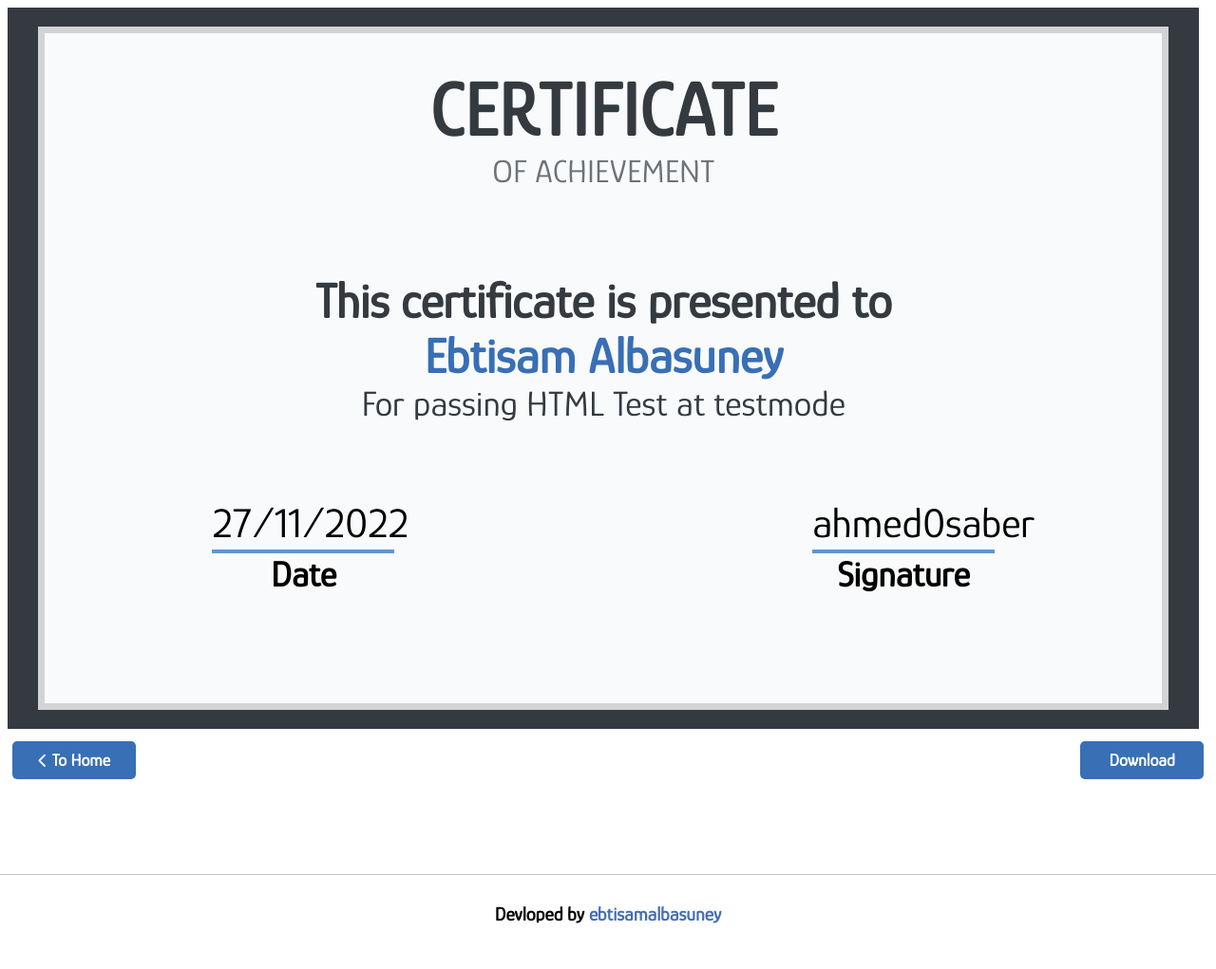
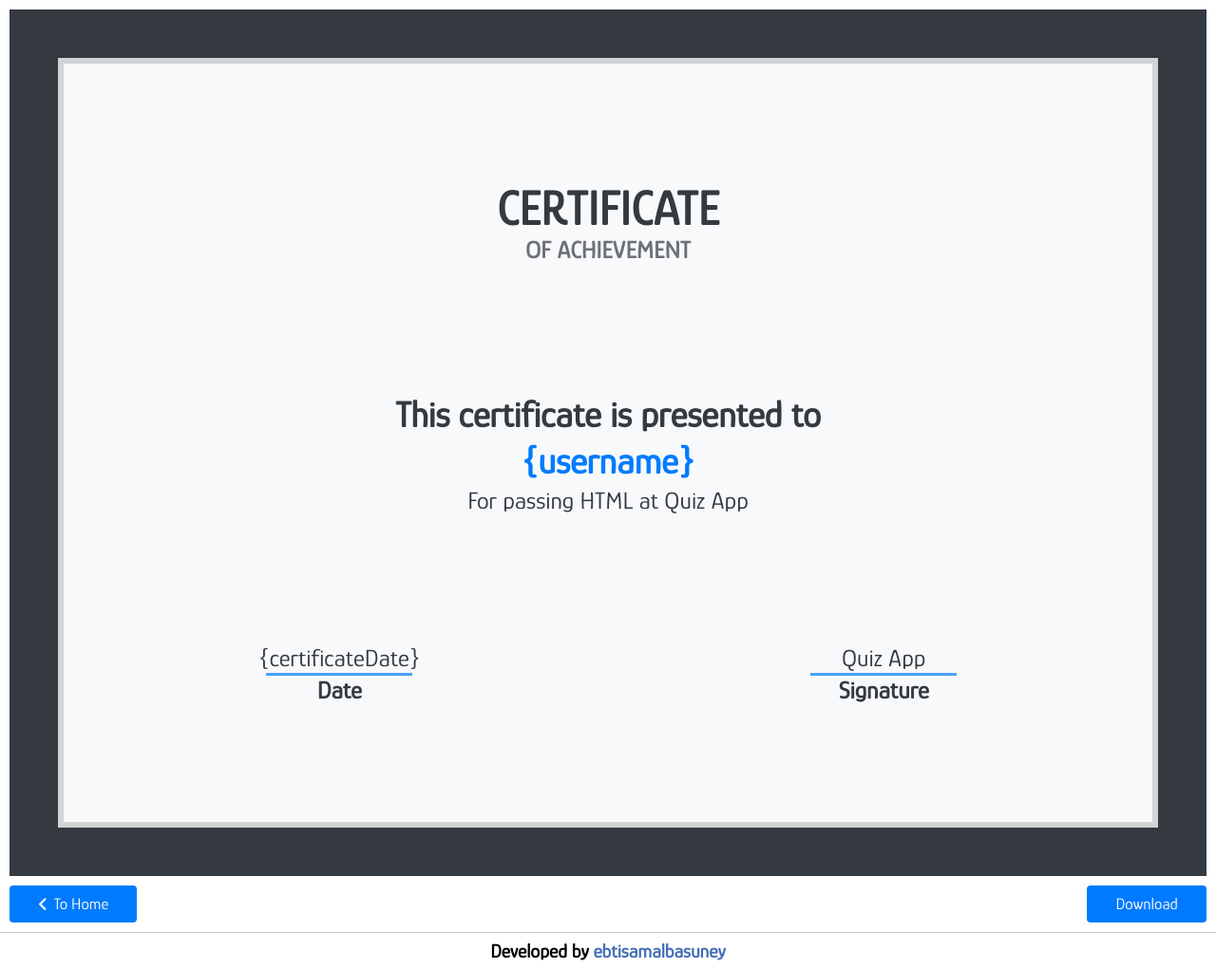
Before and after one commit to ahmed0saber/quiz-app-t3, a plain HTML site: page get-certificate/index.html in a window 1280 px wide. Shown: the whole page at 95% size. Drawn offline with Linux system fonts and the light colour scheme; a script that the page names is missing.

Commit message:
modify get certificate

```diff
--- a/assets/styles/getcertificate.css
+++ b/assets/styles/getcertificate.css
@@ -1,4 +1,4 @@
-* {
+/* * {
     margin: 0;
     padding: 0;
     box-sizing: border-box;
@@ -267,4 +267,137 @@
         font-weight: bold;
     }
 
+} */
+
+
+*{
+    margin: 0;
+    padding: 0;
+    box-sizing: border-box;
+    position: relative;
+    border: none;
+    outline: none;
+    font-family: "Glory", sans-serif;
 }
+.certificateContainer{
+    width: calc(100% - 20px);
+    aspect-ratio: 10/7;
+    margin: 10px auto;
+    border: 4vw solid #343A40;
+    color: #343A40;
+}
+.certificateContainer > div{
+    border: 0.5vw solid #343A4032;
+    width: 100%;
+    aspect-ratio: 10/7;
+    background-color: #F8F9FA;
+    display: flex;
+    flex-direction: column;
+    justify-content: space-evenly;
+    align-items: center;
+    gap: 1vw;
+    text-align: center;
+}
+.certificateHeader{
+    display: flex;
+    flex-direction: column;
+    gap: 0.1vw;
+}
+.certificateHeader h2{
+    font-size: 4vw;
+}
+.certificateHeader h4{
+    font-size: 2vw;
+    opacity: 0.7;
+}
+.certificateBody{
+    display: flex;
+    flex-direction: column;
+    gap: 0.5vw;
+}
+.certificateBody h3{
+    font-size: 3vw;
+}
+.certificateBody h4{
+    font-size: 3vw;
+    color: #007BFF;
+}
+.certificateBody p{
+    font-size: 2vw;
+}
+.certificateFooter{
+    display: flex;
+    flex-direction: row;
+    justify-content: space-around;
+    align-items: flex-start;
+    width: 100%;
+}
+.certificateFooter > div{
+    display: flex;
+    flex-direction: column;
+    align-items: center;
+    text-align: center;
+}
+.certificateFooter p{
+    font-size: 2vw;
+}
+.certificateFooter span{
+    width: 12vw;
+    height: 0.2vw;
+    background-color: #007BFF;
+    margin: 0.1vw 0;
+    opacity: 0.7;
+}
+.certificateFooter h4{
+    font-size: 2vw;
+}
+.certificateBtns{
+    display: flex;
+    flex-direction: row;
+    justify-content: space-between;
+    padding: 0 10px 10px 10px;
+}
+.certificateBtns button, .certificateBtns a{
+    padding: 8px 28px;
+    background-color: #007BFF;
+    color: #F8F9FA;
+    display: inline-block;
+    font-size: 17px;
+    border: 2px solid #007BFF;
+    transition-duration: 0.2s;
+    display: flex;
+    flex-direction: row;
+    justify-content: center;
+    align-items: center;
+    border-radius: 4px;
+    -webkit-border-radius: 4px;
+    -moz-border-radius: 4px;
+    -ms-border-radius: 4px;
+    -o-border-radius: 4px;
+    text-decoration: none;
+    gap: 6px;
+}
+.certificateBtns button:hover, .certificateBtns a:hover{
+    background-color: #F8F9FA;
+    color: #007BFF;
+    border: 2px solid #007BFF;
+}
+.certificateBtns button:active, .certificateBtns a:active{
+    background-color: #343A40;
+    border: 2px solid #343A40;
+    color: #F8F9FA;
+}
+
+.footer{
+    width: 100%;
+    border-top: 1px solid rgb(197, 195, 195);
+    padding: 8px;
+}
+.footer-par{
+    font-size: 20px;
+    font-weight: bold;
+    text-align: center;
+}
+.footer-par span{
+    color: #456FB5;
+}
--- a/get-certificate/index.html
+++ b/get-certificate/index.html
@@ -12,7 +12,7 @@
     <link rel='stylesheet' href='../assets/styles/getcertificate.css'>
 </head>
 <body>
-    <div class="body">
+    <!-- <div class="body">
         <div class="main-container">
             <h1>Certificate</h1>
             <p class="par1">OF ACHIEVEMENT </p>
@@ -32,8 +32,6 @@
                     </div>
                     <p class="date">Signature</p>
                 </div>
-
-
             </div>
         </div>
     </div>
@@ -41,13 +39,46 @@
     <div class="div-btns">
         <button class="back"> <i class="fa-solid fa-chevron-left"></i>to home</button>
         <button class="download">download</button>
+    </div> -->
+
+    <div class='certificatePage'>
+        <div class='certificateContainer'>
+            <div>
+                <div class='certificateHeader'>
+                    <h2>CERTIFICATE</h2>
+                    <h4>OF ACHIEVEMENT</h4>
+                </div>
+                <div class='certificateBody'>
+                    <h3>This certificate is presented to</h3>
+                    <h4>{username}</h4>
+                    <p>For passing HTML at Quiz App</p>
+                </div>
+                <div class='certificateFooter'>
+                    <div>
+                        <p>{certificateDate}</p>
+                        <span></span>
+                        <h4>Date</h4>
+                    </div>
+                    <div>
+                        <p>Quiz App</p>
+                        <span></span>
+                        <h4>Signature</h4>
+                    </div>
+                </div>
+            </div>
+        </div>
+        <div class='certificateBtns'>
+            <a href="../">
+                <i class="fa fa-angle-left"></i>
+                To Home
+            </a>
+            <button>Download</button>
+        </div>
     </div>
 
-   <div class="footer">
-    <p class="footer-par">Devloped by <span>ebtisamalbasuney</span></p>
-   </div>
-
-
+    <div class="footer">
+        <p class="footer-par">Developed by <span>ebtisamalbasuney</span></p>
+    </div>
 </body>
 <script src='./script.js'></script>
 </html>
```
